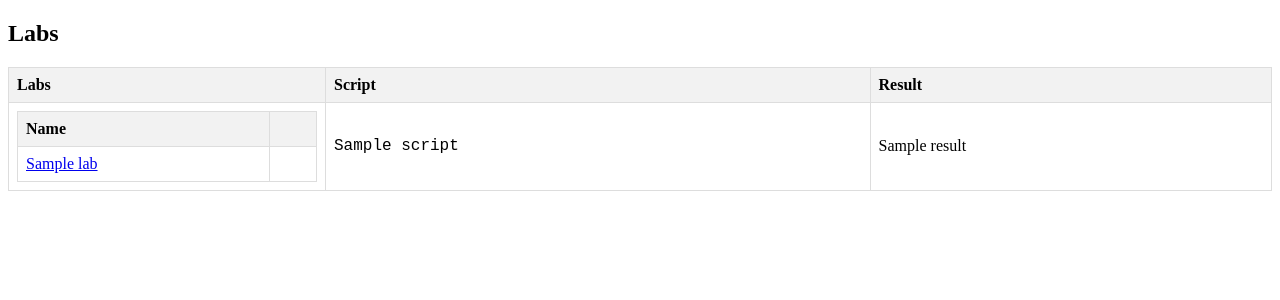
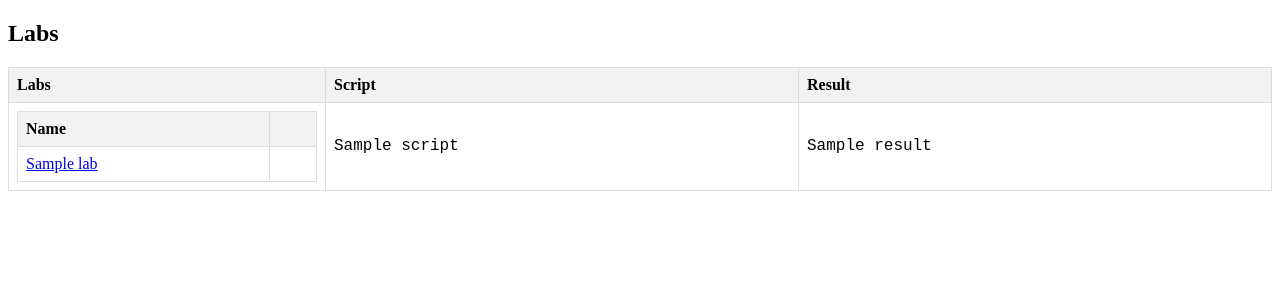
Before and after one commit to Nummulith/aws_labs, a Python web app: template flask/templates/labs.html in a window 1280 px wide. Shown: the top 300 px of the page. Run offline with Jinja, Linux system fonts and the light colour scheme; the template is opened without the code that fills it: most values are stand-ins (such as "Sample title", 1, 10 or a date in 2020).

Commit message:
script, result

```diff
--- a/flask/app.py
+++ b/flask/app.py
@@ -113,8 +113,10 @@ def get_labs():
     if lab_exist(lab_cur):
         with open(lab_file(lab_cur), 'r') as file:
             script = file.read()
+    script = script.replace("\n", "<br>")
 
     result = "result"
+    result = result.replace("\n", "<br>")
 
     return render_template("labs.html", labs=directories, lab_cur=lab_cur, script=script, result=result)
 
--- a/flask/templates/labs.html
+++ b/flask/templates/labs.html
@@ -29,7 +29,7 @@
         #lab_cur {
             background-color: yellow;
         }
-        #script {
+        #script, #result {
             font-family: 'Courier New', Courier, monospace;
         }
 
@@ -69,7 +69,7 @@
 
                 </td>
                 <td id="script">{{ script|safe }}</td>
-                <td id="script1">{{ result|safe }}</td>
+                <td id="result">{{ result|safe }}</td>
             </tr>
         </tbody>
     </table>
```
